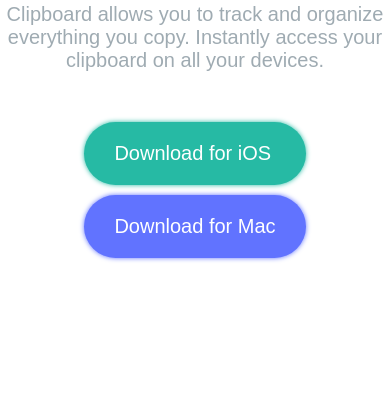
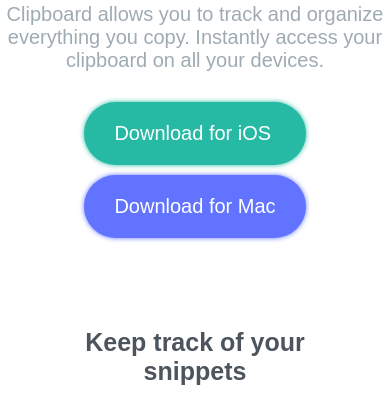
Before and after one commit to Dmitry1397/clipboard, a plain HTML site: page index.html in a window 390 px wide. Shown: the part 418-821 px from the top of the page. Drawn offline with Linux system fonts and the light colour scheme; a web font is replaced by a local one.

Commit message:
fixing header

```diff
--- a/style.css
+++ b/style.css
@@ -250,9 +250,14 @@ footer {
 
 @media screen and (max-width: 600px) {
 
+    body {
+        height: auto;
+    }
+
     header {
-        height: 100%;
+        height: fit-content;
         padding-top: 20vh;
+        padding-bottom: 10px;
     }
 
     header h1 {
@@ -261,6 +266,7 @@ footer {
 
     .download {
         display: block;
+        margin: 30px auto;
     }
 
     .description h2 {
```
